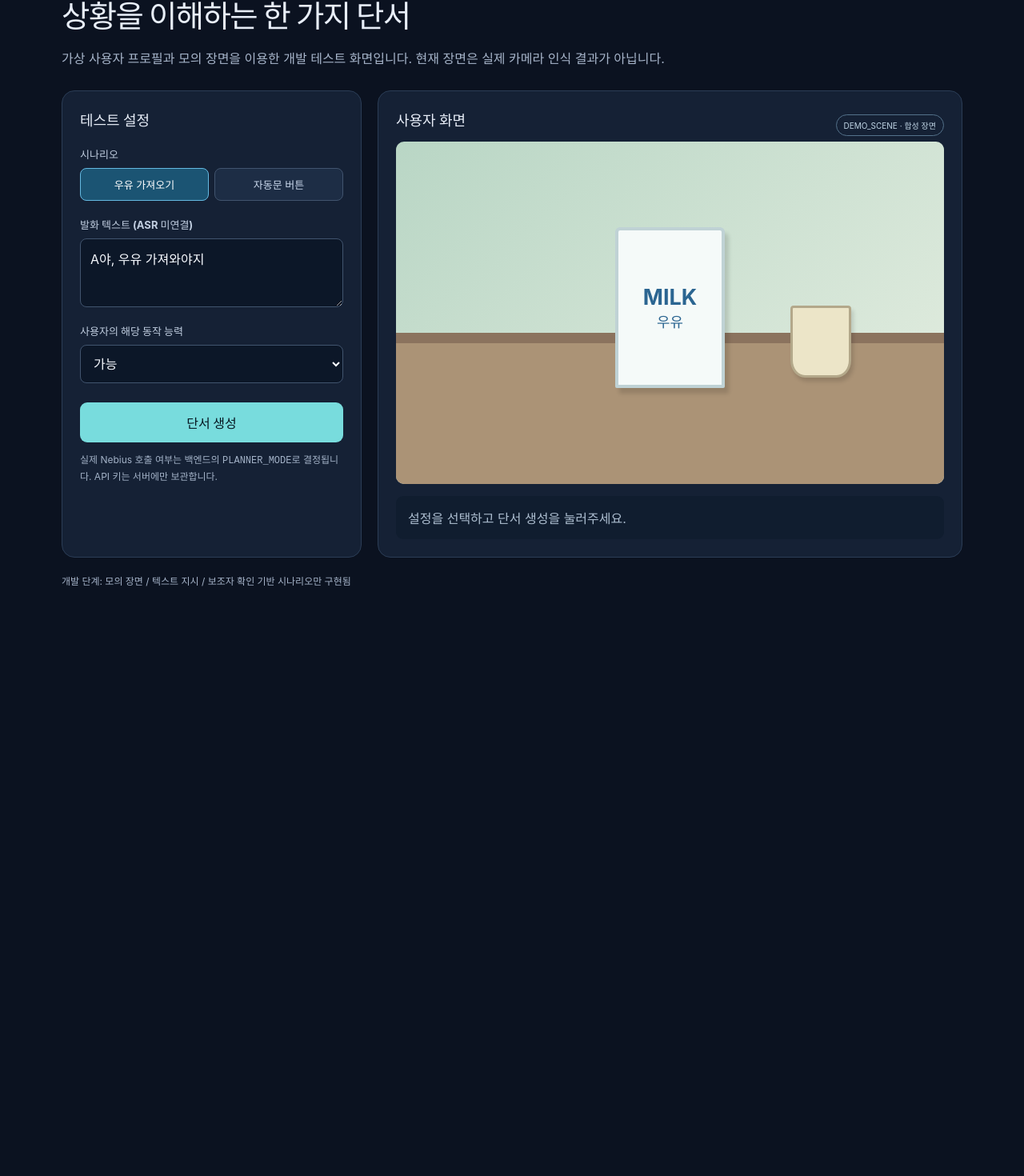
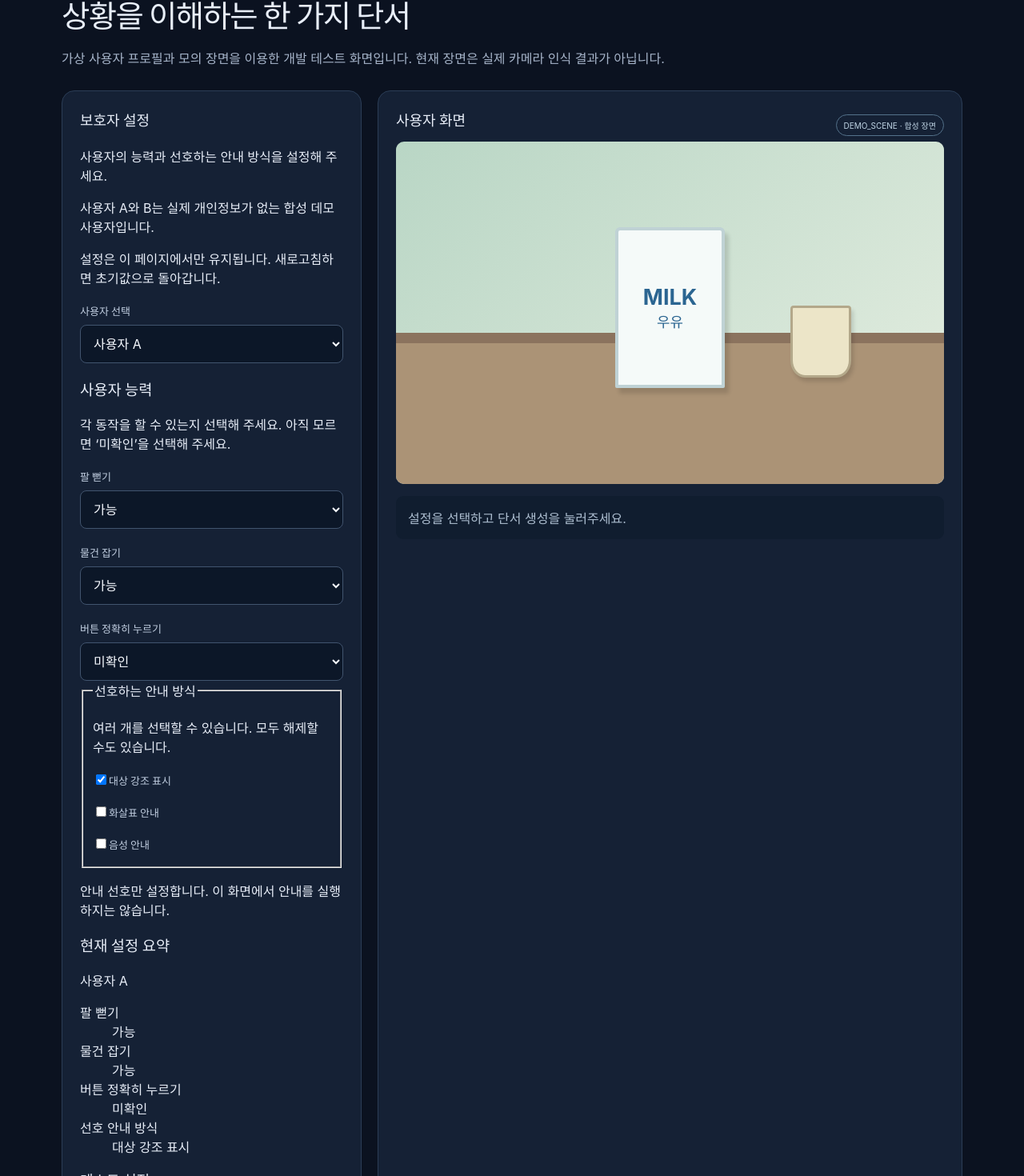
Before and after one commit to junservice/contextcue, a React (Vite) app in the folder frontend/: page / in a window 1280 px wide. Shown: the part 71-1541 px from the top of the page at 80% size. Before the commit the page ends 847 px from the top, so only its background shows below. Built offline with nearby package versions, Linux system fonts and the light colour scheme; no server answers.

Commit message:
feat: add caregiver profile settings for demo users

```diff
--- a/frontend/src/App.tsx
+++ b/frontend/src/App.tsx
@@ -1,5 +1,6 @@
-import { useState } from 'react'
-import type { PlanRequest, PlanResponse, SceneObject } from './types'
+import { useRef, useState } from 'react'
+import type { PlanRequest, PlanResponse, Profile, SceneObject } from './types'
+import CaregiverSettings from './components/CaregiverSettings'
 
 const API_BASE = import.meta.env.VITE_API_BASE_URL ?? 'http://localhost:8000'
 const milk: SceneObject = { id: 'milk_1', label: 'milk_carton', bbox: [0.40, 0.25, 0.60, 0.72] }
@@ -13,25 +14,71 @@ function boxStyle(b: [number, number, number, number]) {
 export default function App() {
   const [scenario, setScenario] = useState<'milk' | 'door'>('milk')
   const [instruction, setInstruction] = useState('A야, 우유 가져와야지')
-  const [ability, setAbility] = useState<'yes' | 'no' | 'unknown'>('yes')
+  const [selectedUserId, setSelectedUserId] = useState<'demo_A' | 'demo_B'>('demo_A')
+  const [profiles, setProfiles] = useState<Record<'demo_A' | 'demo_B', Profile>>({
+    demo_A: {
+      user_id: 'demo_A', can_extend_arm: true, can_grasp: true,
+      can_press_button: null, preferred_guidance: ['visual_highlight'],
+    },
+    demo_B: {
+      user_id: 'demo_B', can_extend_arm: false, can_grasp: null,
+      can_press_button: false, preferred_guidance: ['arrow', 'voice'],
+    },
+  })
   const [result, setResult] = useState<PlanResponse | null>(null)
   const [loading, setLoading] = useState(false)
   const [error, setError] = useState<string | null>(null)
+  const requestVersion = useRef(0)
+  const profile = profiles[selectedUserId]
+
+  function clearResult() {
+    requestVersion.current += 1
+    setResult(null)
+    setError(null)
+    setLoading(false)
+  }
+
+  function changeUser(userId: 'demo_A' | 'demo_B') {
+    if (userId === selectedUserId) return
+    setSelectedUserId(userId)
+    clearResult()
+  }
+
+  function changeCapability(
+    capability: 'can_extend_arm' | 'can_grasp' | 'can_press_button', value: boolean | null,
+  ) {
+    if (profile[capability] === value) return
+    setProfiles((previous) => ({
+      ...previous, [selectedUserId]: { ...previous[selectedUserId], [capability]: value },
+    }))
+    clearResult()
+  }
+
+  function toggleGuidance(guidance: Profile['preferred_guidance'][number]) {
+    setProfiles((previous) => {
+      const current = previous[selectedUserId]
+      return {
+        ...previous,
+        [selectedUserId]: {
+          ...current,
+          preferred_guidance: current.preferred_guidance.includes(guidance)
+            ? current.preferred_guidance.filter((item) => item !== guidance)
+            : [...current.preferred_guidance, guidance],
+        },
+      }
+    })
+    clearResult()
+  }
 
   const scene_objects = scenario === 'milk' ? [milk, cup] : [button]
   const data: PlanRequest = {
     transcript: instruction,
-    user_profile: {
-      user_id: 'demo_A',
-      can_grasp: scenario === 'milk' ? (ability === 'unknown' ? null : ability === 'yes') : null,
-      can_press_button: scenario === 'door' ? (ability === 'unknown' ? null : ability === 'yes') : null,
-      can_extend_arm: null,
-      preferred_guidance: [],
-    },
+    user_profile: profile,
     scene_objects,
   }
 
   async function send() {
+    const version = ++requestVersion.current
     setLoading(true)
     setError(null)
     setResult(null)
@@ -40,20 +87,23 @@ export default function App() {
         method: 'POST', headers: { 'Content-Type': 'application/json' }, body: JSON.stringify(data),
       })
       const body: PlanResponse | { detail?: string } = await resp.json()
+      if (version !== requestVersion.current) return
       if (!resp.ok) throw new Error(('detail' in body && body.detail) || `HTTP ${resp.status}`)
       setResult(body as PlanResponse)
     } catch (e) {
-      setError(e instanceof Error ? e.message : 'Unknown error')
+      if (version === requestVersion.current) {
+        setError(e instanceof Error ? e.message : 'Unknown error')
+      }
     } finally {
-      setLoading(false)
+      if (version === requestVersion.current) setLoading(false)
     }
   }
 
   function selectScenario(value: 'milk' | 'door') {
+    if (value === scenario) return
     setScenario(value)
     setInstruction(value === 'milk' ? 'A야, 우유 가져와야지' : 'A야, 문 버튼 눌러보자')
-    setResult(null)
-    setError(null)
+    clearResult()
   }
 
   return (
@@ -65,6 +115,9 @@ export default function App() {
       </header>
       <div className="layout">
         <section className="panel controls" aria-label="데모 설정">
+          <CaregiverSettings selectedUserId={selectedUserId} profile={profile}
+            onUserChange={changeUser} onCapabilityChange={changeCapability}
+            onGuidanceToggle={toggleGuidance} />
           <h2>테스트 설정</h2>
           <label>시나리오</label>
           <div className="tabs" role="group" aria-label="시나리오 선택">
@@ -73,12 +126,6 @@ export default function App() {
           </div>
           <label htmlFor="instruction">발화 텍스트 (ASR 미연결)</label>
           <textarea id="instruction" rows={3} value={instruction} onChange={(e) => setInstruction(e.target.value)} />
-          <label htmlFor="ability">사용자의 해당 동작 능력</label>
-          <select id="ability" value={ability} onChange={(e) => setAbility(e.target.value as 'yes' | 'no' | 'unknown')}>
-            <option value="yes">가능</option>
-            <option value="no">불가능</option>
-            <option value="unknown">확인되지 않음</option>
-          </select>
           <button className="primary" onClick={send} disabled={loading || !instruction.trim()}>
             {loading ? '판단 중…' : '단서 생성'}</button>
           <p className="note">실제 Nebius 호출 여부는 백엔드의 <code>PLANNER_MODE</code>로 결정됩니다. API 키는 서버에만 보관합니다.</p>
--- /dev/null
+++ b/frontend/src/components/CaregiverSettings.tsx
@@ -0,0 +1,73 @@
+import type { Profile } from '../types'
+import ProfileSummary from './ProfileSummary'
+
+type Capability = 'can_extend_arm' | 'can_grasp' | 'can_press_button'
+type Guidance = Profile['preferred_guidance'][number]
+
+type Props = {
+  selectedUserId: 'demo_A' | 'demo_B'
+  profile: Profile
+  onUserChange: (userId: 'demo_A' | 'demo_B') => void
+  onCapabilityChange: (capability: Capability, value: boolean | null) => void
+  onGuidanceToggle: (guidance: Guidance) => void
+}
+
+const capabilities: { key: Capability; label: string }[] = [
+  { key: 'can_extend_arm', label: '팔 뻗기' },
+  { key: 'can_grasp', label: '물건 잡기' },
+  { key: 'can_press_button', label: '버튼 정확히 누르기' },
+]
+
+const guidanceOptions: { key: Guidance; label: string }[] = [
+  { key: 'visual_highlight', label: '대상 강조 표시' },
+  { key: 'arrow', label: '화살표 안내' },
+  { key: 'voice', label: '음성 안내' },
+]
+
+export default function CaregiverSettings({
+  selectedUserId, profile, onUserChange, onCapabilityChange, onGuidanceToggle,
+}: Props) {
+  return (
+    <section aria-label="보호자 설정">
+      <h2>보호자 설정</h2>
+      <p>사용자의 능력과 선호하는 안내 방식을 설정해 주세요.</p>
+      <p>사용자 A와 B는 실제 개인정보가 없는 합성 데모 사용자입니다.</p>
+      <p>설정은 이 페이지에서만 유지됩니다. 새로고침하면 초기값으로 돌아갑니다.</p>
+      <label htmlFor="profile-user">사용자 선택</label>
+      <select id="profile-user" value={selectedUserId}
+        onChange={(event) => onUserChange(event.target.value as Props['selectedUserId'])}>
+        <option value="demo_A">사용자 A</option>
+        <option value="demo_B">사용자 B</option>
+      </select>
+      <h3>사용자 능력</h3>
+      <p>각 동작을 할 수 있는지 선택해 주세요. 아직 모르면 ‘미확인’을 선택해 주세요.</p>
+      {capabilities.map(({ key, label }) => (
+        <div key={key}>
+          <label htmlFor={key}>{label}</label>
+          <select id={key} value={profile[key] === null ? 'unknown' : profile[key] ? 'yes' : 'no'}
+            onChange={(event) => onCapabilityChange(key,
+              event.target.value === 'unknown' ? null : event.target.value === 'yes')}>
+            <option value="yes">가능</option>
+            <option value="no">어려움</option>
+            <option value="unknown">미확인</option>
+          </select>
+        </div>
+      ))}
+      <fieldset>
+        <legend>선호하는 안내 방식</legend>
+        <p>여러 개를 선택할 수 있습니다. 모두 해제할 수도 있습니다.</p>
+        {guidanceOptions.map(({ key, label }) => (
+          <label key={key}>
+            <input type="checkbox" checked={profile.preferred_guidance.includes(key)}
+              onChange={() => onGuidanceToggle(key)} />
+            {label}
+          </label>
+        ))}
+      </fieldset>
+      <p>안내 선호만 설정합니다. 이 화면에서 안내를 실행하지는 않습니다.</p>
+      {!profile.preferred_guidance.length &&
+        <p>선호하는 안내 방식이 아직 설정되지 않았어요.</p>}
+      <ProfileSummary profile={profile} />
+    </section>
+  )
+}
--- /dev/null
+++ b/frontend/src/components/ProfileSummary.tsx
@@ -0,0 +1,29 @@
+import type { Profile } from '../types'
+
+const guidanceLabels = {
+  visual_highlight: '대상 강조 표시',
+  arrow: '화살표 안내',
+  voice: '음성 안내',
+}
+
+function abilityLabel(value: boolean | null) {
+  return value === null ? '미확인' : value ? '가능' : '어려움'
+}
+
+export default function ProfileSummary({ profile }: { profile: Profile }) {
+  return (
+    <section aria-label="현재 설정 요약">
+      <h3>현재 설정 요약</h3>
+      <p>{profile.user_id === 'demo_A' ? '사용자 A' : '사용자 B'}</p>
+      <dl>
+        <dt>팔 뻗기</dt><dd>{abilityLabel(profile.can_extend_arm)}</dd>
+        <dt>물건 잡기</dt><dd>{abilityLabel(profile.can_grasp)}</dd>
+        <dt>버튼 정확히 누르기</dt><dd>{abilityLabel(profile.can_press_button)}</dd>
+        <dt>선호 안내 방식</dt>
+        <dd>{profile.preferred_guidance.length
+          ? profile.preferred_guidance.map((item) => guidanceLabels[item]).join(', ')
+          : '선택한 안내 방식 없음'}</dd>
+      </dl>
+    </section>
+  )
+}
```
Also changed, not shown: frontend/src/types.ts (+9 -7 lines).
